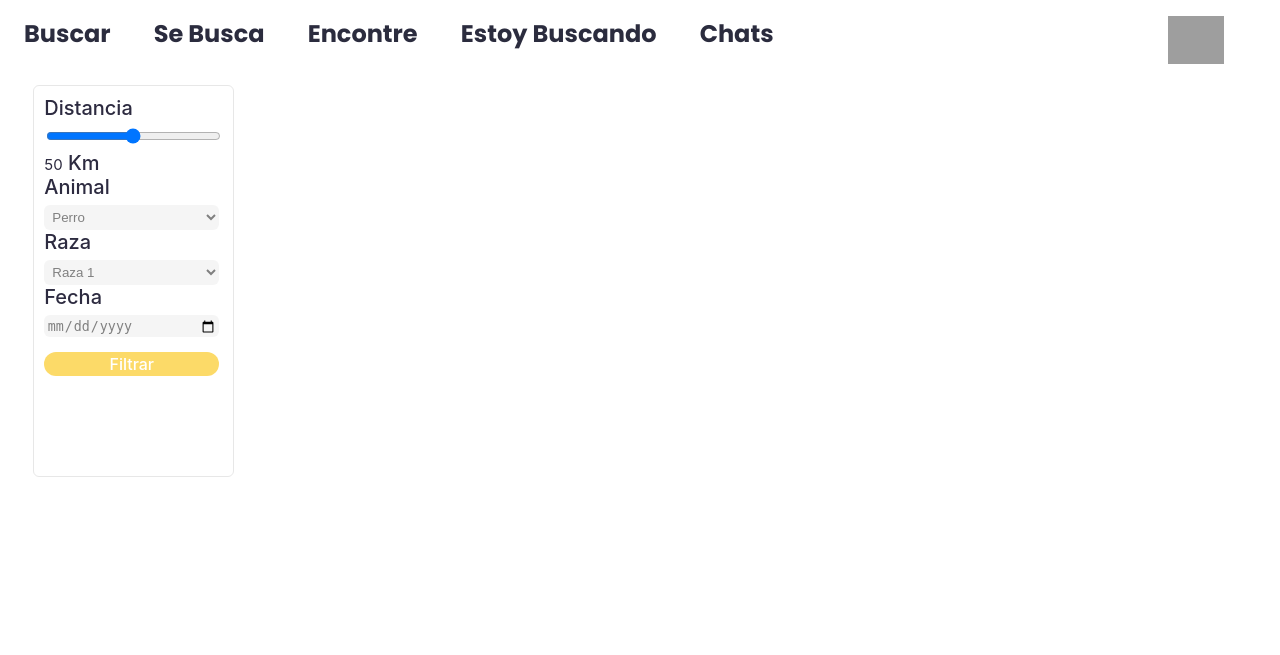
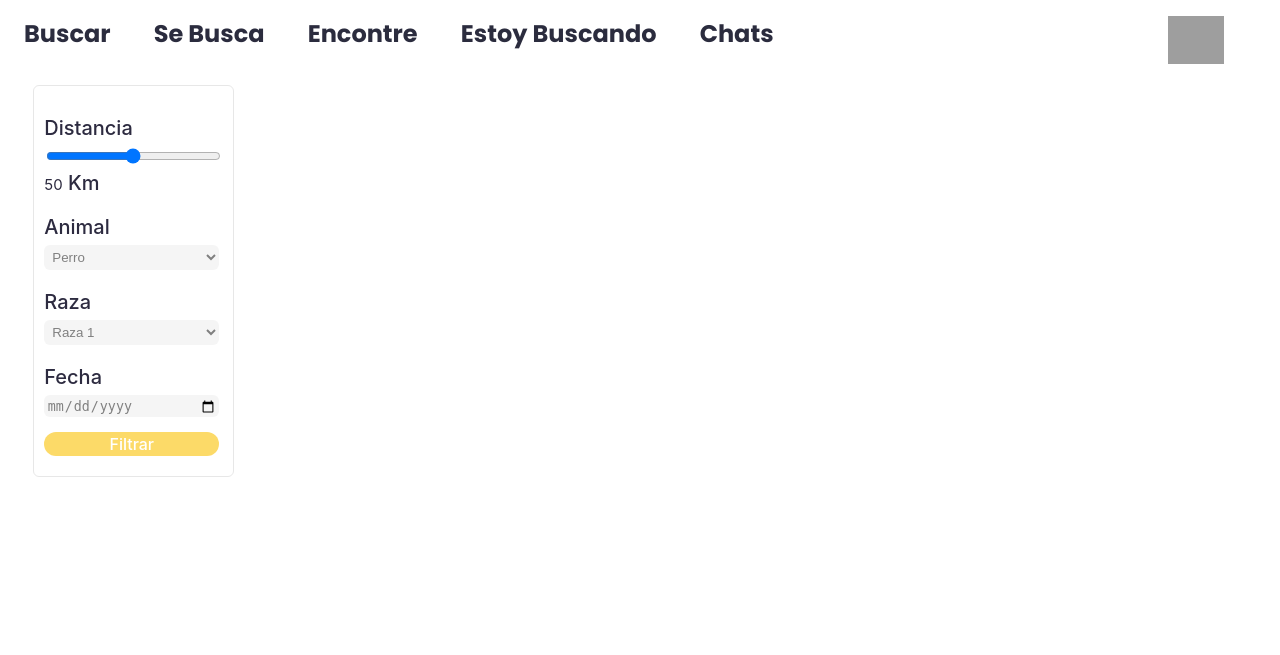
Before and after one commit to danibetzamora/FindMyPet, a PHP site: page /FindMyPet/homeUsuarioWeb.php in a window 1280 px wide. Shown: the top 655 px of the page. Run offline with PHP 8.4, Linux system fonts and the light colour scheme; the visitor is signed in with stand-in values (Sample User, id 1); data that the repository does not hold is empty; grey boxes are pictures that could not be loaded.

Commit message:
refactorizacion de codigo

```diff
--- a/componentes/post.html
+++ b/componentes/post.html
@@ -1,3 +1,4 @@
+<link href="https://fonts.googleapis.com/css2?family=Inter:wght@300&display=swap" rel="stylesheet">
 <div  class = "tarjeta" style="font-family:'Inter';display: flex;flex-direction:column;width: 250px;height: 230px;border:solid 1px;border-radius: 4px ;border-color: #E5E5E5; padding: 0;">
   <div class="front">
     <img style="object-fit: cover;width: 100%;height:135px;border-radius:4px 4px 0px 0px;margin:0;" src="[FOTOANIMAL]">
--- a/estilos/homeUsuario.css
+++ b/estilos/homeUsuario.css
@@ -53,6 +53,7 @@
 }
 
 .filtertext{
+    margin-top: 20px;
     font-size: 20px;
     font-family: 'Inter';
     font-weight: 550;
```
